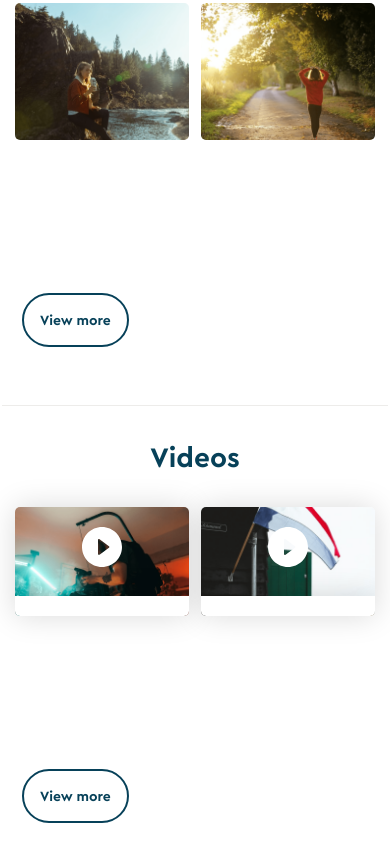
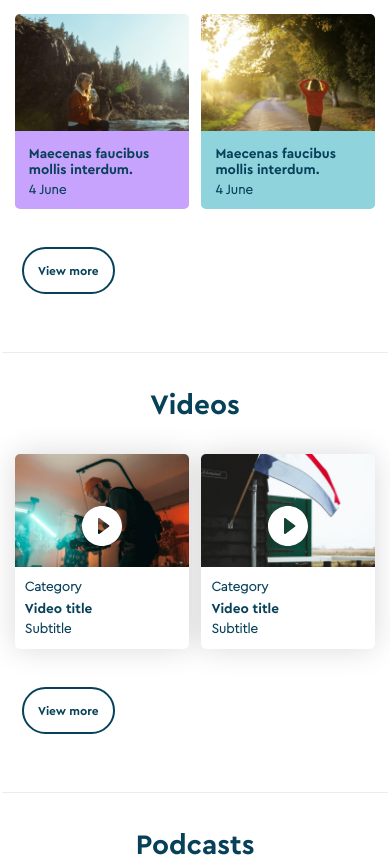
Before and after one commit to Rob-Sim/MC-tp, a plain HTML site: page index.html in a window 390 px wide. Shown: the part 555-1419 px from the top of the page. Drawn offline with Linux system fonts and the light colour scheme.

Commit message:
Add files via upload

```diff
--- a/css/queries.css
+++ b/css/queries.css
@@ -12,6 +12,12 @@
     }
     .content__card--flip{
         height: 35vw;
+    }
+    .card-title{
+        font-size: 1.9rem;
+    }
+    .card--back--bottom{
+        height: 40%;
     }
     .content__card--podcast{
         width: 48%;
@@ -52,18 +58,18 @@
         width: 75%;
     }
     .card-title{
-        font-size: 1.7rem;
+        font-size: 1.5rem;
     }
     .card-subheading{
         font-size: 1.4rem;
+    }
+    .card-details{
+        font-size: 1.2rem;
     }
     .content__card--flip:hover > .content__card--back .card--back--bottom{
         opacity: 1;
     }
     .card--back--bottom{
-        opacity: 0;
-        transition: all .3s;
-        height: 50%;
         overflow: scroll;
     }
     .card--back--bottom::-webkit-scrollbar{
@@ -74,6 +80,9 @@
     }
     .main-body__content--container-small{
         width: 90%;
+    }
+    .main-body__btn{
+        margin-top: 1rem;
     }
     .footer{
         align-items: flex-start;
@@ -132,20 +141,16 @@
     }
     .main-body__btn{
         margin-left: 2rem;
-        margin-top: 8rem;
+        margin-top: .5rem;
+
+        font-size: 1.2rem;
+        padding: 1.4rem;
     }
     .main-body__btn--small{
         margin: .5rem;
     }
-    .content__card--back{
-        height: 46vw;
-    }
-    .content__card--bottom{
-        margin-bottom: -11vw;
-        height: 11rem;
-    }
     .content__card--bottom--videos{
-        height: 9rem;
+        height: 12rem;
     }
     .content__card--podcast > .content__card--bottom{
         height: 9rem;
@@ -168,12 +173,29 @@
     }
     .content__card{
         width: 45%;
+        height: 38vw;
+    }
+    .content__card--flip{
+        height: 30rem;
+    }
+    .content__card--back{
+        transform: translateY(65%);
+    }
+    .content__card--bottom{
+        margin-bottom: 0vw;
+        height: 8rem;
     }
     .card-title{
         font-size: 1.5rem;
     }
     .card-subheading{
         font-size: 1.3rem;
+    }
+    .card-subheading:nth-of-type(1){
+        padding-top: 10px;
+    }
+    .card-subheading:nth-of-type(2){
+        padding-bottom: 10px;
     }
     .card-details{
         font-size: 1.2rem;
@@ -224,37 +246,28 @@
     .greet__para{
         font-size: 1.8rem;
     }
+    .content__card{
+        height: 50vw;
+    }
     .content__card--icon{
         width: 4rem;
     }
     .content__card--bottom{
-        margin-bottom: -12rem;
-        height: 13rem;
-    }
-    .content__card--bottom--videos{
-        margin-bottom: -8rem;
-        height: 10rem;
+        height: 21vw;
     }
     .content__card--back{
-        height: 100%;
-        padding-bottom: 12rem;
+        transform: translateY(60%);
     }
     .card-title{
-        font-size: 1.2rem;
+        font-size: 3.5vw;
     }
     .card-details{
-        font-size: 1rem;
+        font-size: 3vw;
     }
-    .content__card--podcast > .content__card--bottom{
-        height: 10rem;
-        margin-bottom: -1rem;
+    .card-subheading{
+        font-size: 3.4vw;
     }
-    .main-body__content--container--podcasts > .main-body__btn{
-        margin-top: 4rem;
-    }
-    .main-body__btn{
-        margin-top: 12rem;
-    }
+
     .main-body__btn--small{
         margin-top: .5rem;
     }
```
